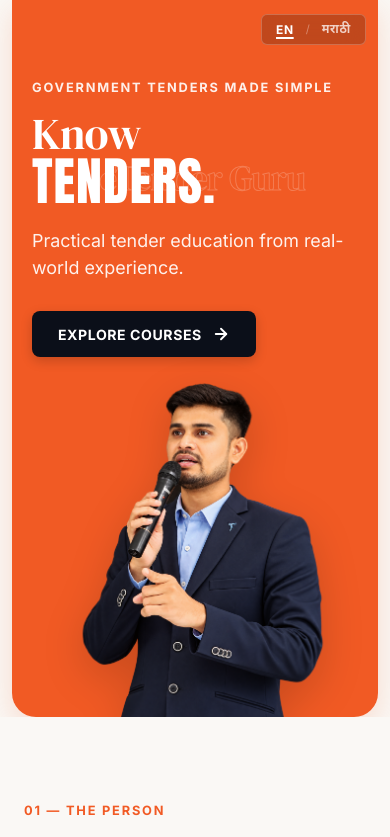
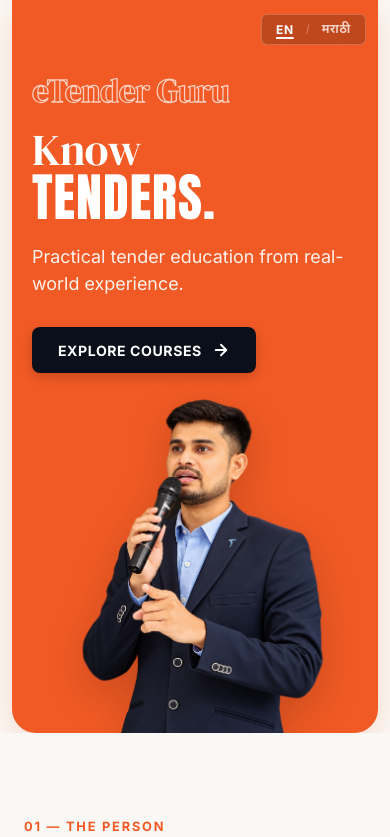
Before and after one commit to Smith-Dhande/eTenderGuruRedesigned, a React (Vite) app in the folder client/: page / in a window 390 px wide. Shown: the top 837 px of the page. Built offline with nearby package versions, Linux system fonts and the light colour scheme.

Commit message:
Made hero responsive

```diff
--- a/client/src/App.css
+++ b/client/src/App.css
@@ -246,6 +246,10 @@
 }
 
 /* Hero Responsive Adjustments */
+.hero-eyebrow-mobile {
+  display: none;
+}
+
 @media (max-width: 1200px) {
   .hero-editorial-wordmark {
     top: 34%;
@@ -266,12 +270,26 @@
 }
 
 @media (max-width: 640px) {
+  .hero-eyebrow-desktop {
+    display: none;
+  }
+
+  .hero-eyebrow-mobile {
+    display: block;
+    font-family: var(--font-serif);
+    font-size: clamp(2.1rem, 7vw, 3rem);
+    font-weight: 400;
+    line-height: 1;
+    letter-spacing: -0.015em;
+    color: transparent;
+    -webkit-text-stroke: 1.3px rgba(255, 255, 255, 0.7);
+    text-transform: none;
+    margin-bottom: 8px;
+    white-space: nowrap;
+  }
+
   .hero-editorial-wordmark {
-    top: 25%;
-    left: 52%;
-    font-size: clamp(2rem, 9vw, 3.2rem);
-    -webkit-text-stroke: 1px rgba(255, 255, 255, 0.3);
-    opacity: 0.7;
+    display: none;
   }
 }
 
--- a/client/src/components/HeroSection.jsx
+++ b/client/src/components/HeroSection.jsx
@@ -25,7 +25,10 @@ export const HeroSection = ({ onExploreCourses }) => {
           {/* Left Column: Eyebrow, Editorial Display Headline, Supporting Copy, Tactile CTA */}
           <div className="hero-content-col">
             <div className="hero-eyebrow-wrap">
-              <span className="hero-eyebrow">{t.label}</span>
+              <span className="hero-eyebrow hero-eyebrow-desktop">{t.label}</span>
+              <span className="hero-eyebrow hero-eyebrow-mobile">
+                {language === 'mr' ? 'ई-टेंडर गुरू' : 'eTender Guru'}
+              </span>
             </div>
 
             <h1 className="hero-editorial-heading">
```
